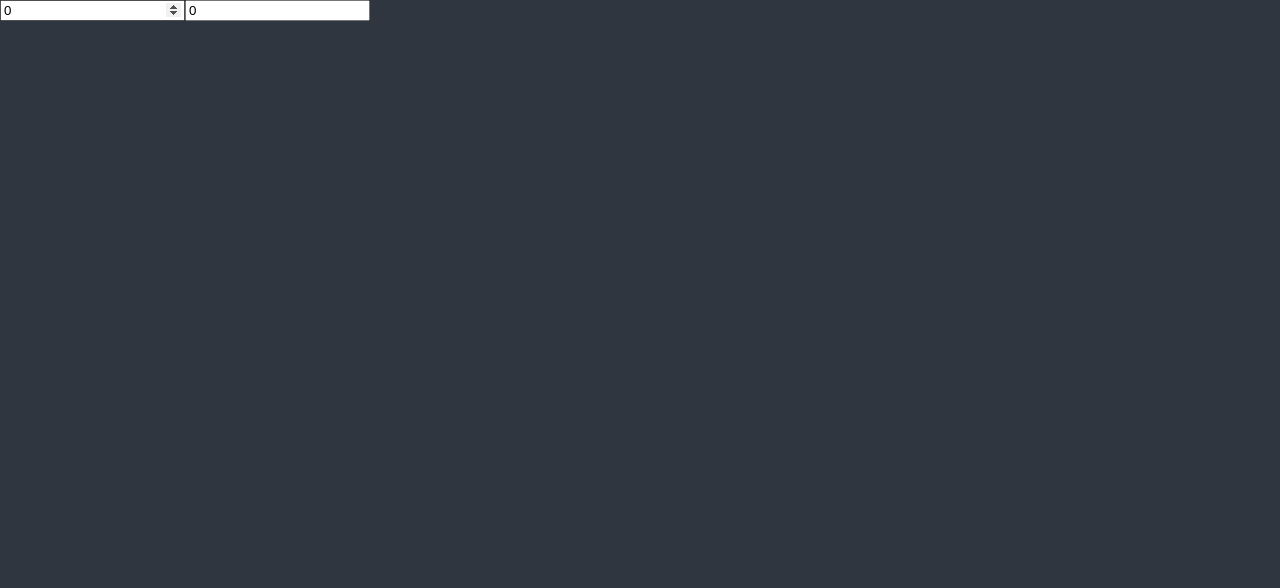
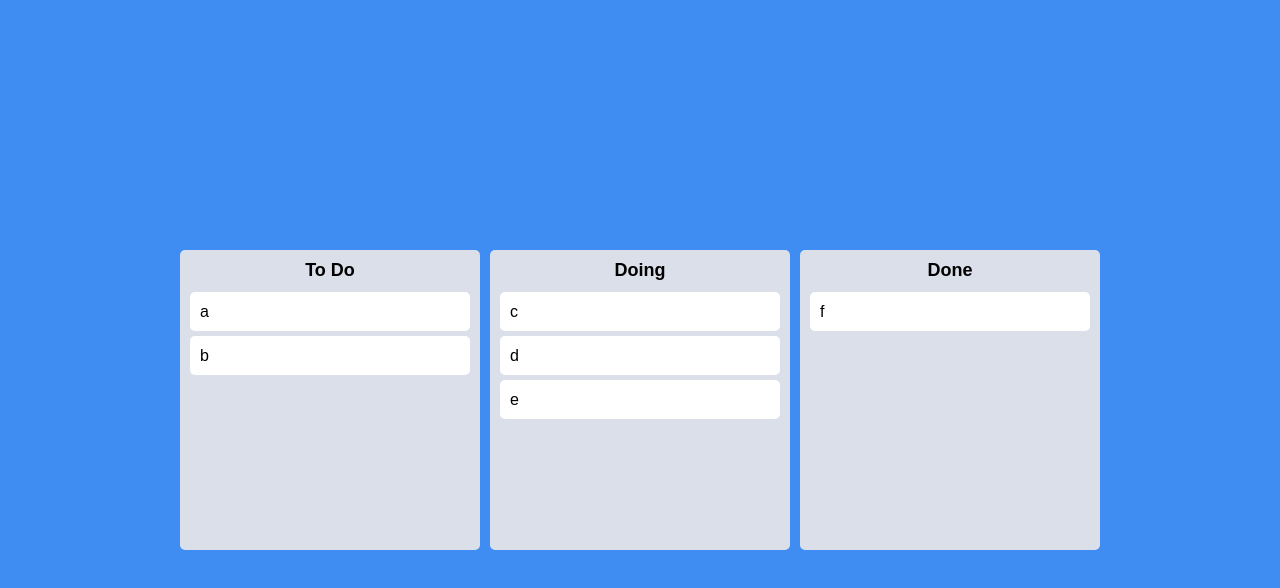
Before and after one commit to Samuel-0930/react-masterclass, a React (Vite) app: page / in a window 1280 px wide. Shown: the top 588 px of the page. Built offline with nearby package versions, Linux system fonts and the light colour scheme.

Commit message:
[#7.9] Inside Board Control

```diff
--- a/package.json
+++ b/package.json
@@ -11,12 +11,15 @@
   },
   "dependencies": {
     "react": "^18.2.0",
+    "react-beautiful-dnd": "^13.1.1",
     "react-dom": "^18.2.0",
     "react-hook-form": "^7.51.1"
   },
   "devDependencies": {
     "@types/react": "^18.2.66",
+    "@types/react-beautiful-dnd": "^13.1.8",
     "@types/react-dom": "^18.2.22",
+    "@types/uuid": "^9.0.8",
     "@typescript-eslint/eslint-plugin": "^7.2.0",
     "@typescript-eslint/parser": "^7.2.0",
     "@vitejs/plugin-react-swc": "^3.6.0",
@@ -27,6 +30,7 @@
     "styled-components": "^6.1.8",
     "styled-reset": "^4.5.2",
     "typescript": "^5.4.2",
+    "uuid": "^9.0.1",
     "vite": "^5.1.6"
   }
 }
--- a/src/App.tsx
+++ b/src/App.tsx
@@ -1,37 +1,63 @@
 // App.tsx
 import React from 'react';
+import { DragDropContext, DropResult } from 'react-beautiful-dnd';
 import { useRecoilState } from 'recoil';
-import { hourSelector, minuteState } from './atoms';
+import styled from 'styled-components';
+import { toDoState } from './atoms';
+import Board from './components/Board';
 
 type Props = {
 	// props의 타입 정의
 };
 
+const Wrapper = styled.div`
+	display: flex;
+	width: 100vw;
+	margin: 0 auto;
+	justify-content: center;
+	align-items: center;
+	height: 100vh;
+`;
+
+const Boards = styled.div`
+	display: flex;
+	justify-content: center;
+	align-items: flex-start;
+	width: 100%;
+	gap: 10px;
+`;
+
 const App: React.FC<Props> = () => {
-	const [minutes, setMinutes] = useRecoilState(minuteState);
-	const [hours, setHours] = useRecoilState(hourSelector);
-	const onMinutesChange = (event: React.FormEvent<HTMLInputElement>) => {
-		setMinutes(+event.currentTarget.value);
-	};
-	const onHourChange = (event: React.FormEvent<HTMLInputElement>) => {
-		setHours(+event.currentTarget.value);
+	const [toDos, setToDos] = useRecoilState(toDoState);
+	const onDragEnd = (info: DropResult) => {
+		const { destination, draggableId, source } = info;
+		if (destination?.droppableId === source.droppableId) {
+			setToDos((oldToDos) => {
+				const boardCopy = [...oldToDos[source.droppableId]];
+				boardCopy.splice(source.index, 1);
+				boardCopy.splice(destination?.index, 0, draggableId);
+				return {
+					...oldToDos,
+					[source.droppableId]: boardCopy,
+				};
+			});
+		}
 	};
 
 	return (
-		<div>
-			<input
-				value={minutes}
-				onChange={onMinutesChange}
-				type='number'
-				placeholder='Minutes'
-			/>
-			<input
-				value={hours}
-				onChange={onHourChange}
-				type='number'
-				placeholder='Hours'
-			/>
-		</div>
+		<DragDropContext onDragEnd={onDragEnd}>
+			<Wrapper>
+				<Boards>
+					{Object.keys(toDos).map((boardId) => (
+						<Board
+							boardId={boardId}
+							key={boardId}
+							toDos={toDos[boardId]}
+						/>
+					))}
+				</Boards>
+			</Wrapper>
+		</DragDropContext>
 	);
 };
 
--- a/src/atoms.tsx
+++ b/src/atoms.tsx
@@ -1,18 +1,14 @@
 import { atom, selector } from 'recoil';
 
-export const minuteState = atom({
-	key: 'minutes',
-	default: 0,
-});
+interface IToDoState {
+	[key: string]: string[];
+}
 
-export const hourSelector = selector({
-	key: 'hours',
-	get: ({ get }) => {
-		const minutes = get(minuteState);
-		return Math.floor(minutes / 60);
-	},
-	set: ({ set }, newValue) => {
-		const minutes = Number(newValue) * 60;
-		set(minuteState, minutes);
+export const toDoState = atom<IToDoState>({
+	key: 'toDo',
+	default: {
+		'To Do': ['a', 'b'],
+		Doing: ['c', 'd', 'e'],
+		Done: ['f'],
 	},
 });
--- /dev/null
+++ b/src/components/Board.tsx
@@ -0,0 +1,53 @@
+// Board.tsx
+import React from 'react';
+import { Droppable } from 'react-beautiful-dnd';
+import DraggableCard from './DraggableCard';
+import styled from 'styled-components';
+
+type Props = {
+	// props의 타입 정의
+	toDos: string[];
+	boardId: string;
+};
+
+const Wrapper = styled.div`
+	width: 300px;
+	padding: 20px 10px;
+	padding-top: 10px;
+	background-color: ${(props) => props.theme.boardColor};
+	border-radius: 5px;
+	min-height: 300px;
+`;
+
+const Title = styled.h2`
+	text-align: center;
+	font-weight: 600;
+	margin-bottom: 10px;
+	font-size: 18px;
+`;
+
+const Board: React.FC<Props> = ({ toDos, boardId }) => {
+	return (
+		<Wrapper>
+			<Title>{boardId}</Title>
+			<Droppable droppableId={boardId}>
+				{(magic) => (
+					<div
+						ref={magic.innerRef}
+						{...magic.droppableProps}>
+						{toDos.map((toDo, index) => (
+							<DraggableCard
+								key={toDo}
+								index={index}
+								toDo={toDo}
+							/>
+						))}
+						{magic.placeholder}
+					</div>
+				)}
+			</Droppable>
+		</Wrapper>
+	);
+};
+
+export default Board;
--- /dev/null
+++ b/src/components/DraggableCard.tsx
@@ -0,0 +1,39 @@
+/* eslint-disable react-refresh/only-export-components */
+// DragabbleCard.tsx
+import React from 'react';
+import { Draggable } from 'react-beautiful-dnd';
+import styled from 'styled-components';
+
+type Props = {
+	toDo: string;
+	index: number;
+};
+
+const Card = styled.div`
+	background-color: ${(props) => props.theme.cardColor};
+	padding: 10px 10px;
+	border-radius: 5px;
+	margin-bottom: 5px;
+`;
+
+const DraggableCard: React.FC<Props> = ({ toDo, index }) => {
+	console.log(toDo, ' rerendered');
+
+	return (
+		<Draggable
+			// key={toDo}
+			draggableId={toDo}
+			index={index}>
+			{(magic) => (
+				<Card
+					ref={magic.innerRef}
+					{...magic.draggableProps}
+					{...magic.dragHandleProps}>
+					{toDo}
+				</Card>
+			)}
+		</Draggable>
+	);
+};
+
+export default React.memo(DraggableCard);
--- a/src/main.tsx
+++ b/src/main.tsx
@@ -1,4 +1,3 @@
-import React from 'react';
 import { createRoot } from 'react-dom/client';
 import { RecoilRoot } from 'recoil';
 import { ThemeProvider, createGlobalStyle } from 'styled-components';
@@ -64,7 +63,7 @@
   font-weight: 300;
   font-family: 'Source Sans Pro', sans-serif;
   background-color:${(props) => props.theme.bgColor};
-  color:${(props) => props.theme.textColor};
+  color:black;
   line-height: 1.2;
 }
 a {
@@ -75,14 +74,12 @@
 
 if (rootElement) {
 	createRoot(rootElement).render(
-		<React.StrictMode>
 		<RecoilRoot>
 			<ThemeProvider theme={darkTheme}>
 				<GlobalStyle />
 				<App />
 			</ThemeProvider>
 		</RecoilRoot>
-		</React.StrictMode>
 	);
 } else {
 	console.error("Root element with id 'root' not found!");
--- a/src/styled.d.ts
+++ b/src/styled.d.ts
@@ -2,9 +2,8 @@
 
 declare module 'styled-components' {
 	export interface DefaultTheme {
-		textColor: string;
 		bgColor: string;
-		accentColor: string;
-		cardBgColor: string;
+		cardColor: string;
+		boardColor: string;
 	}
 }
--- a/src/theme.ts
+++ b/src/theme.ts
@@ -1,8 +1,7 @@
 import { DefaultTheme } from 'styled-components';
 
 export const darkTheme: DefaultTheme = {
-	bgColor: '#2f3640',
-	textColor: 'white',
-	accentColor: '#9c88ff',
-	cardBgColor: 'transparent',
+	bgColor: '#3f8cf2',
+	cardColor: 'white',
+	boardColor: '#dadfe9',
 };
```
Also changed, not shown: 1 other file (tests, documents, lock files or other folders). Lines whose indentation alone changed are shown as unchanged.
